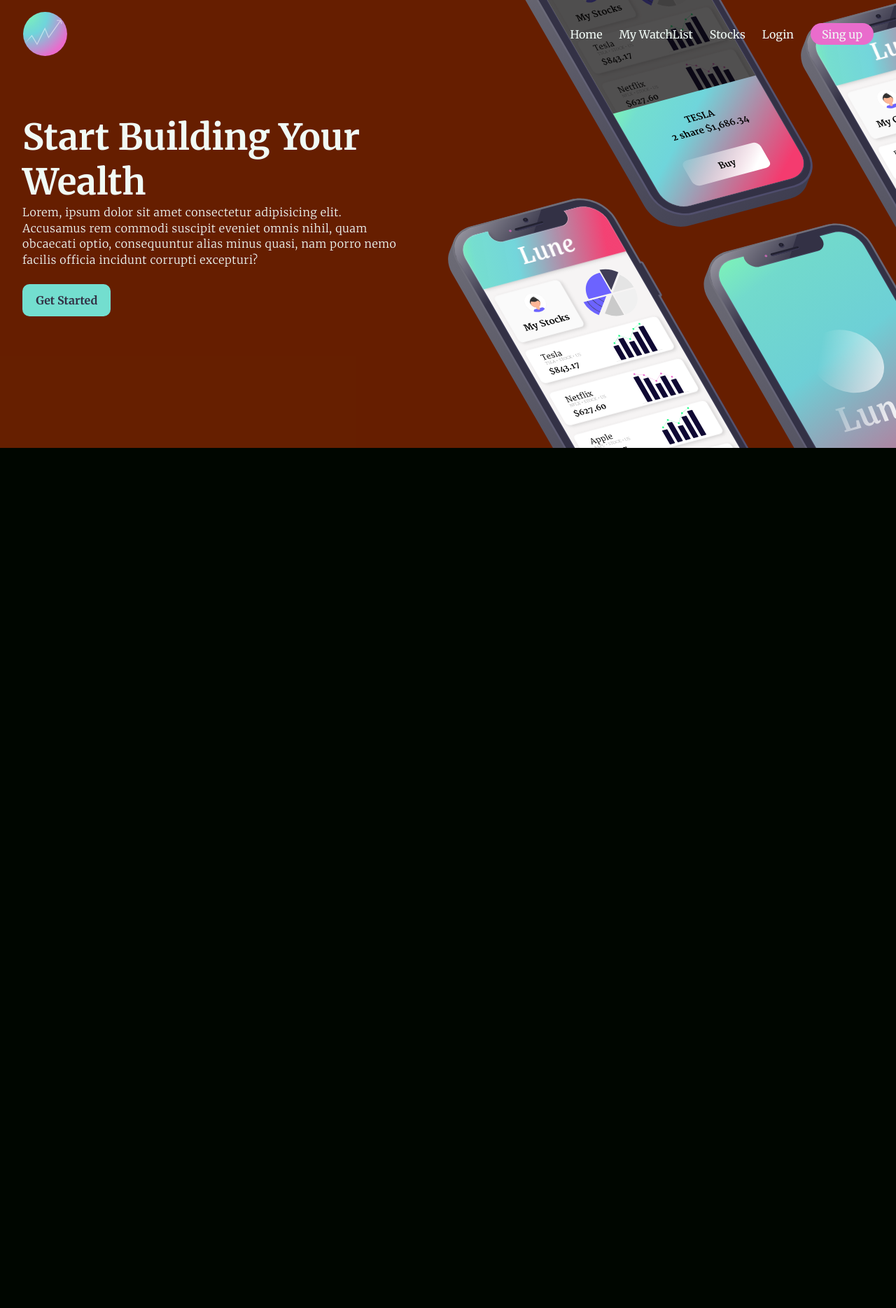
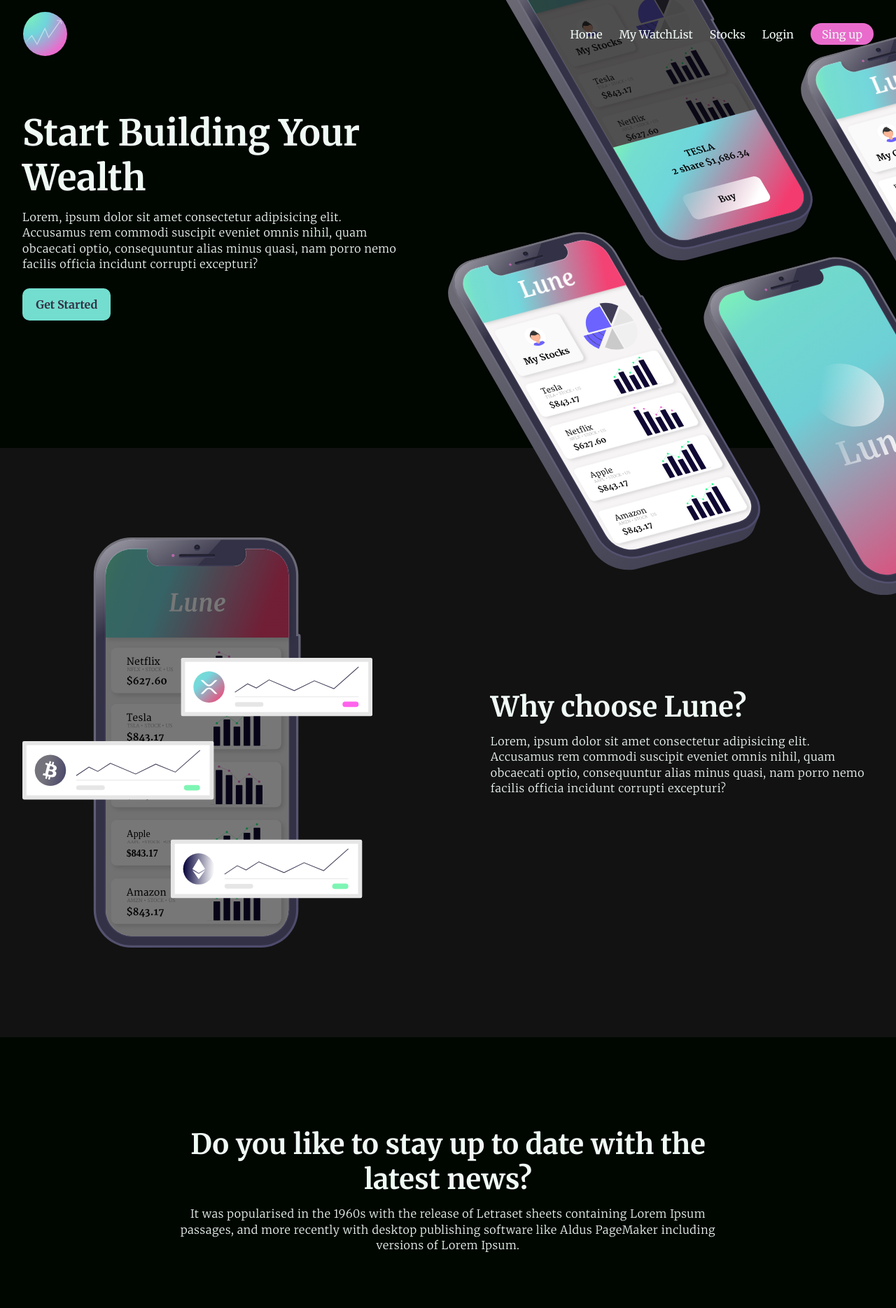
Before and after one commit to jocovass/lune, a Vue app: page / in a window 1280 px wide. Shown: the top 1869 px of the page at 70% size. Before the commit the page ends 800 px from the top, so only its background shows below. Built offline with nearby package versions, Linux system fonts and the light colour scheme.

Commit message:
Added the About and News sections.

```diff
--- a/src/App.vue
+++ b/src/App.vue
@@ -31,6 +31,17 @@
 
 ul {
   list-style: none;
+}
+
+p {
+  font-weight: 300;
+  letter-spacing: 0.6px;
+  line-height: 1.4;
+}
+
+h2 {
+  font-size: 2.5rem;
+  margin-bottom: 0.8rem;
 }
 
 .content {
--- a/src/assets/styles/_variables.scss
+++ b/src/assets/styles/_variables.scss
@@ -7,3 +7,5 @@
 $green: #73decf;
 $gradiant-green: #7ef5b4;
 $gradiant-blue: #73decf;
+
+$section-padding: 4rem;
--- /dev/null
+++ b/src/components/About.vue
@@ -0,0 +1,44 @@
+<template>
+  <section class="about">
+    <div class="content">
+      <img
+        src="@/assets/images/versatile.svg"
+        alt="Mobile phone with trading options popping up"
+      />
+      <div class="col-1-2">
+        <h2>Why choose Lune?</h2>
+        <p>
+          Lorem, ipsum dolor sit amet consectetur adipisicing elit. Accusamus
+          rem commodi suscipit eveniet omnis nihil, quam obcaecati optio,
+          consequuntur alias minus quasi, nam porro nemo facilis officia
+          incidunt corrupti excepturi?
+        </p>
+      </div>
+    </div>
+  </section>
+</template>
+
+<script>
+export default {};
+</script>
+
+<style lang="scss" scoped>
+.about {
+  background-color: $light-black;
+  padding: calc(#{$section-padding} * 2) 0;
+
+  .content {
+    display: flex;
+    align-items: center;
+    justify-content: space-between;
+  }
+
+  .col-1-2 {
+    width: 45%;
+  }
+
+  img {
+    width: 500px;
+  }
+}
+</style>
--- a/src/components/Hero.vue
+++ b/src/components/Hero.vue
@@ -1,5 +1,5 @@
 <template>
-  <div class="hero">
+  <section class="hero">
     <div class="content">
       <div class="col-1">
         <h1>Start Building Your Wealth</h1>
@@ -18,7 +18,7 @@
         style="position: absolute"
       />
     </div>
-  </div>
+  </section>
 </template>
 
 <script>
@@ -29,10 +29,8 @@
 .hero {
   height: 80vh;
   min-height: 600px;
-  background-color: rgba(orangered, 0.4);
   display: flex;
   align-items: center;
-  overflow-x: hidden;
 
   .content {
     display: flex;
@@ -45,12 +43,7 @@
 
   h1 {
     font-size: 3.2rem;
-  }
-
-  p {
-    font-weight: 300;
-    letter-spacing: 0.6px;
-    line-height: 1.4;
+    margin-bottom: 0.8rem;
   }
 
   .btn {
@@ -62,7 +55,7 @@
     position: absolute;
     top: 50%;
     left: 50%;
-    transform: translateY(-50%);
+    transform: translateY(-45%);
   }
 }
 </style>
--- /dev/null
+++ b/src/components/News.vue
@@ -0,0 +1,36 @@
+<template>
+  <section class="news">
+    <div class="content">
+      <div class="text-box">
+        <h2>Do you like to stay up to date with the latest news?</h2>
+        <p>
+          It was popularised in the 1960s with the release of Letraset sheets
+          containing Lorem Ipsum passages, and more recently with desktop
+          publishing software like Aldus PageMaker including versions of Lorem
+          Ipsum.
+        </p>
+      </div>
+      <img src="@/assets/images/map.svg" alt="World map mockup with dots" />
+    </div>
+  </section>
+</template>
+
+<script>
+export default {};
+</script>
+
+<style lang="scss" scoped>
+.news {
+  padding: calc(#{$section-padding} * 2) 0;
+}
+
+.text-box {
+  max-width: 800px;
+  text-align: center;
+  margin: 0 auto 5rem;
+}
+
+img {
+  width: 100%;
+}
+</style>
--- a/src/views/Home.vue
+++ b/src/views/Home.vue
@@ -1,13 +1,24 @@
 <template>
   <main class="home">
     <Hero />
+    <About />
+    <News />
   </main>
 </template>
 
 <script>
 import Hero from "@/components/Hero.vue";
+import About from "@/components/About.vue";
+import News from "@/components/News.vue";
+
 export default {
   name: "Home",
-  components: { Hero },
+  components: { Hero, About, News },
 };
 </script>
+
+<style lang="scss" scoped>
+.home {
+  overflow: hidden;
+}
+</style>
```
Also changed, not shown: src/assets/images/map.svg (added).
